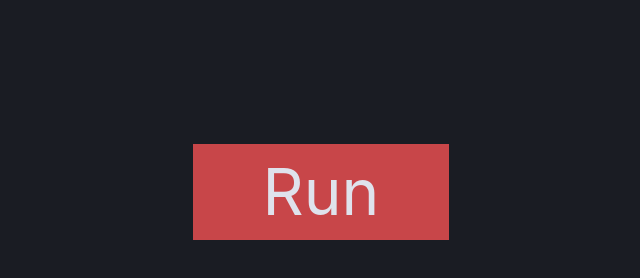
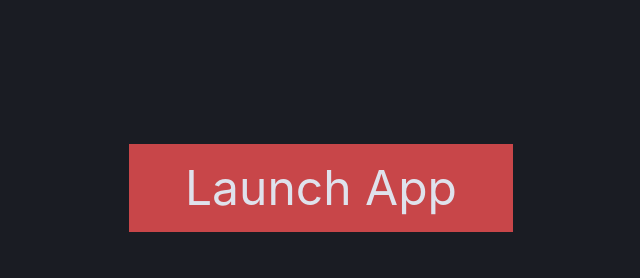
Before and after one commit to ReikoR/g48ha2020, a plain HTML site: page ui/index.html in a window 1280 px wide. Shown: the whole page, without its empty margins (319-959 px from the left). Drawn offline with Linux system fonts and the light colour scheme.

Commit message:
code refactoring

```diff
--- a/ui/app/styles.css
+++ b/ui/app/styles.css
@@ -232,10 +232,10 @@ body {
 
 .el-launch-app {
     background-color: hsl(359, 54%, 53%);
-    font-size: 4rem;
-    width: 16rem;
+    font-size: 3rem;
+    max-width: 24rem;
     margin: 0 auto;
-    padding: 0 2rem;
+    padding: 0.5rem 2rem;
 
 }
 
--- a/ui/app/ui.js
+++ b/ui/app/ui.js
@@ -1,58 +1,186 @@
+const dom = {
+    ad: (el,classname) => el.classList.add(classname),
+    rm: (el,classname) => el.classList.remove(classname),
+    sw: (el,classname) => el.classList.toggle(classname),
+    f:  (path) => document.querySelector(path),
+    ff: (path) => [...document.querySelectorAll(path)],
+    fid:  (id) => document.querySelector('#'+id),
 
-const el = {
-    run:                document.querySelector('.el-launch-app'),
-    menu:               document.querySelector('.el-menu'),
-    menuBack:           document.querySelector('.el-menu .back'),
-    menuHelp:           document.querySelector('.el-menu .help'),
-    activator:          document.querySelector('.el-intro-button'),
-    screens:            [...document.querySelectorAll('.screen')],
-    screenId:           id=>document.querySelector('#'+id),
-    productsContainer:  document.querySelector('#Products'),
-    sizes:              [...document.querySelectorAll('#Setup .box')],
-    showSuccess:        [],
-    goHome:             [document.querySelector('.el-thank-you')],
-    goProduct:          [document.querySelector('.el-menu .stop'),
-                         document.querySelector('.el-about-illustration')],
-    goAbout:            [/*document.querySelector('.el-feedback')*/],
-    goPump:             [document.querySelector('.el-hold-the-button')],
-    goAction:           [document.querySelector('.el-machine')],
-    menuConfirm:         document.querySelector('.el-menu .good')
+ // dom api
+
+    clickListener: (els,f) =>
+        els.map(el=>el.addEventListener('click', f)),
+
+    findAndMapEvent: (selector, f) =>
+        dom.clickListener( dom.ff(selector), f ),
+
+    findAndMapEvents: arr =>
+        arr.map( e=>dom.findAndMapEvent(e.s, e.f) ),
+
+    redrawProducts: new_products => {
+        let productsWrap = dom.f('#Products')
+        let productWizzard = dna => {
+            let productDiv = document.createElement('div')
+            dom.ad(productDiv,'box')
+            if (dna.vol < 0.25)
+                dom.ad(productDiv,'is-empty')
+            productDiv.setAttribute('style','--instock:'+dna.vol)
+            productDiv.innerText = dna.label
+            productDiv.id = 'Product' + dna.id
+            return productDiv
+        }
+        productsWrap.innerHTML = ''
+        new_products.map( dna => productsWrap.appendChild(productWizzard(dna)))
+        dom.clickListener( dom.ff('#Products>.box'), ui.clickOnProduct )
+    }
+
 }
 
-let screen = {
-    current: '',
-    prev: ''
+const ui = {
+    getReady: f => {
+        ui.goScreen('Launch')
+    },
+    launchApp: f => {
+        app.goFullScreen()
+        ui.goScreen('Intro')
+        api.messageOfUserStart()
+    },
+    menuBackButton: f => {
+        if (app.screen.current === 'Products')
+            ui.goScreen('Intro')
+        else
+            ui.goScreen('Products')
+    },
+    menuHelpButton: f => ui.goScreen('Help'),
+    menuStopButton: f => ui.goScreen('Products'),
+
+    confirmationButton: f => {
+        if (app.screen.current === 'Prepare')
+            ui.goScreen('Action')
+        else
+            app.confirmToCompleteOrder()
+    },
+
+    clickOnProduct: f => {
+        ui.goScreen('Prepare')
+    },
+    goScreen: id => {
+        if (app.screen.current)
+            ui.deactivateScreenFx(app.screen.current)
+        ui.setCurrentScreen(id)
+        ui.activateScreenFx(id)
+    },
+    activateScreenFx: id => {
+
+     // Menu state
+
+        let menu = dom.f('.el-menu')
+
+        if (id === 'Intro')
+            dom.ad(menu,'is-intro')
+        else
+            dom.rm(menu,'is-intro')
+
+        if (id === 'Launch' || id === 'Pump')
+            dom.ad(menu,'is-hidden')
+        else
+            dom.rm(menu,'is-hidden')
+
+        if (id === 'Action' || id === 'Prepare')
+            dom.ad(menu,'close-only')
+        else
+            dom.rm(menu,'close-only')
+
+        if (id === 'Help')
+            dom.ad(menu,'hide-help')
+        else
+            dom.rm(menu,'hide-help')
+
+     // Volume Digits
+        if (id === 'Action' || id === 'Pump')
+            dom.ad(dom.fid('PumpNumbers'),'is-active')
+        else
+            dom.rm(dom.fid('PumpNumbers'),'is-active')
+
+    },
+    deactivateScreenFx: id => {
+        if (id !== 'Intro') dom.rm(dom.f('.el-menu'),'is-intro')
+    },
+    setCurrentScreen: id => {
+     // Screen log
+        let prev = app.screen.current
+        app.screen.current = id
+        if ( prev !== id ) app.screen.prev = prev
+     // Active class
+        dom.ff('.screen').map( el=>dom.rm(el,'is-active') )
+        dom.ad( dom.fid(id), 'is-active' )
+    }
+
+
 }
 
 const app = {
 
-    set:    (el,classname) => el.classList.add(classname),
-    unset:  (el,classname) => el.classList.remove(classname),
-    switch: (el,classname) => el.classList.toggle(classname),
-
-    createProduct: dna => {
-        let productDiv = document.createElement('div')
-        productDiv.classList.add('box')
-        if ( dna.vol < 0.25 ) productDiv.classList.add('is-empty')
-        productDiv.setAttribute('style','--instock:'+dna.vol)
-        productDiv.innerText = dna.label
-        productDiv.id = 'Product' + dna.id
-        app.activateProduct(productDiv)
-        el.productsContainer.appendChild(productDiv)
-        //productMapEvent(productDiv)
-    },
-    activateProduct: el => el.addEventListener('click', ui.doPrepare),
-    updateProduct: dna=>false,
-
-    updateProducts: data => {
-        el.productsContainer.innerHTML = ''
-        data.map( o=>app.createProduct(o) )
+    load: f => {
+        app.EventMapper()
     },
 
-    /* View in fullscreen */
+    start: (id='Launch') => ui.goScreen(id),
+
+    home: f => ui.goScreen('Products'),
+
+    screen: {
+        current: '',
+        prev: ''
+    },
+
+    EventMapper: f => {
+        let story = [
+            {
+                s: '.el-launch-app',
+                f: ui.launchApp
+            },
+            {
+                s: '.el-menu .back',
+                f: ui.menuBackButton
+            },
+            {
+                s: '.el-menu .help',
+                f: ui.menuHelpButton
+            },
+            {
+                s: '.el-menu .good',
+                f: ui.confirmationButton
+            },
+            {
+                s: '.el-menu .stop',
+                f: ui.menuStopButton
+            },
+            {
+                s: '.el-intro-button',
+                f: app.home
+            },
+            {
+                s: '.el-about-illustration',
+                f: app.home
+            },
+            {
+                s: '.el-thank-you',
+                f: app.home
+            },
+            {
+                s: '.el-hold-the-button',
+                f: f => ui.goScreen('Pump')
+            },
+            {
+                s: '.el-machine',
+                f: f => ui.goScreen('Action')
+            }
+        ]
+        let start = dom.findAndMapEvents(story)
+    },
+
     goFullScreen: f => {
-
-        // Find the right method, call on correct element
         function launchIntoFullscreen(element) {
           if(element.requestFullscreen) {
             element.requestFullscreen();
@@ -64,91 +192,21 @@ const app = {
             element.msRequestFullscreen();
           }
         }
+        launchIntoFullscreen(document.documentElement);
+    },
 
-        // Launch fullscreen for browsers that support it!
-        launchIntoFullscreen(document.documentElement); // the whole page
+    updateProducts: arr => {
+        dom.redrawProducts(arr)
+    },
 
+    confirmToCompleteOrder: f => {
+        ui.goScreen('Thanks')
+        api.messageOfConfirmedAction()
     }
+
 }
+// autoinit
+app.load()
 
-const ui = {
-    doActivate: f => {
-        ui.screen('Products')
-    },
-    doHome: f => {
-        ui.screen('Intro')
-    },
-    doSetup: f => {
-          ui.screen('Setup')
-    },
-    doPrepare: f => {
-          ui.screen('Prepare')
-    },
-    doAction: f => {
-          ui.screen('Action')
-    },
-    doThanks: f => {
-          api.messageOfConfirmedAction()
-          ui.screen('Thanks')
-    },
-    doHelp: f => {
-          ui.screen('Help')
-    },
-    doPump: f => {
-          ui.screen('Pump')
-    },
-    back: f => {
-        if (screen.current === 'Products') ui.doHome()
-        else ui.doActivate()
-    },
-    confirm: f => {
-        if (screen.current === 'Prepare') ui.doAction()
-        else ui.doThanks()
-    },
-    updateMenu: (s = screen) => {
-        if (s.current === 'Intro') app.set(el.menu,'is-intro')
-        else app.unset(el.menu,'is-intro')
-
-        if (s.current === 'Launch' || s.current === 'Pump') app.set(el.menu,'is-hidden')
-        else app.unset(el.menu,'is-hidden')
-
-        if (s.current === 'Action' || s.current === 'Prepare') app.set(el.menu,'close-only')
-        else app.unset(el.menu,'close-only')
-
-        if (s.current === 'Help') app.set(el.menu,'hide-help')
-        else app.unset(el.menu,'hide-help')
-
-        if (s.current === 'Action' || s.current === 'Pump')
-             app.set(el.screenId('PumpNumbers'),'is-active')
-        else app.unset(el.screenId('PumpNumbers'),'is-active')
-    },
-    screen: id => {
-        let prev = screen.current
-        screen.current = id
-        if ( prev !== id ) screen.prev = prev
-        el.screens.map(el=>app.unset(el,'is-active'))
-        app.set(el.screenId(id),'is-active')
-        ui.updateMenu()
-    }
-}
-
-el.run.addEventListener('click', f => {
-    app.goFullScreen()
-    ui.doHome()
-    api.messageOfUserStart()
-})
-//el.run.addEventListener('click', )
-el.activator.addEventListener('click', ui.doActivate)
-el.menuBack.addEventListener('click', ui.back)
-el.menuConfirm.addEventListener('click', ui.confirm)
-el.menuHelp.addEventListener('click', ui.doHelp)
-el.goProduct.map(el=>el.addEventListener('click', ui.doActivate))
-el.goPump.map(el=>el.addEventListener('click', ui.doPump))
-el.goAbout.map(el=>el.addEventListener('click', ui.doHelp))
-el.goAction.map(el=>el.addEventListener('click', ui.doAction))
-el.showSuccess.map(el=>el.addEventListener('click', ui.doThanks))
-el.goHome.map(el=>el.addEventListener('click', ui.doHome))
-el.sizes.map(el=>el.addEventListener('click', ui.doAction))
-let productMapEvent = el => el.addEventListener('click', ui.doSetup)
 
 /* EOF ui */
--- a/ui/index.html
+++ b/ui/index.html
@@ -32,7 +32,7 @@
 
 <article id="Launch" class="screen">
     <div class="box el-launch-app">
-        Run
+        Launch App
     </div>
 </article>
 
@@ -158,20 +158,19 @@
              ]
             ) => app.updateProducts(data),
 
-        updateProduct: ( data = {id:1, vol:1.00} ) => app.updateProduct(data),
-
         run: f => {
-            ui.screen('Launch')//ui.screen('Launch')
+            api.setupProducts()
+            app.start('Launch')
+            if (f!=='offline') web.connect()
         },
 
         messageOfConfirmedAction: f => console.log('LOG: Action confirmed'),
         messageOfUserStart: f => console.log('LOG: User start')
 
     }
+ // autorun
+    api.run()
 
-    api.setupProducts()
-    api.run()
-    web.connect()
 
 </script>
 
```
